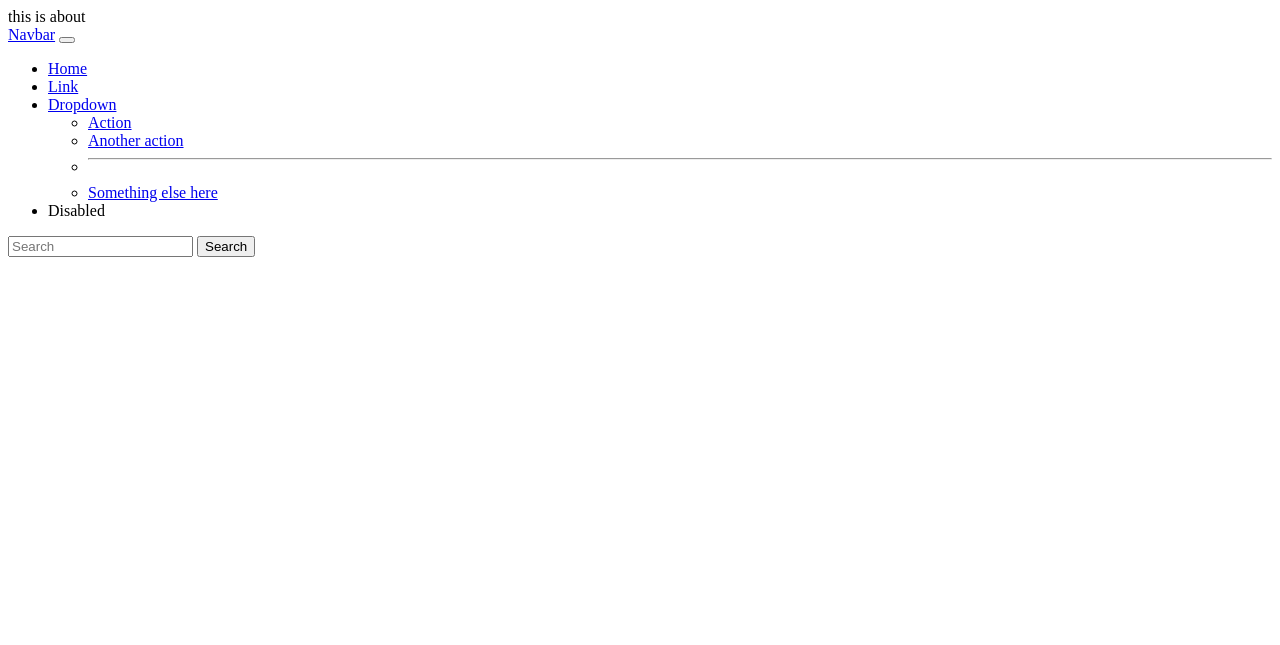
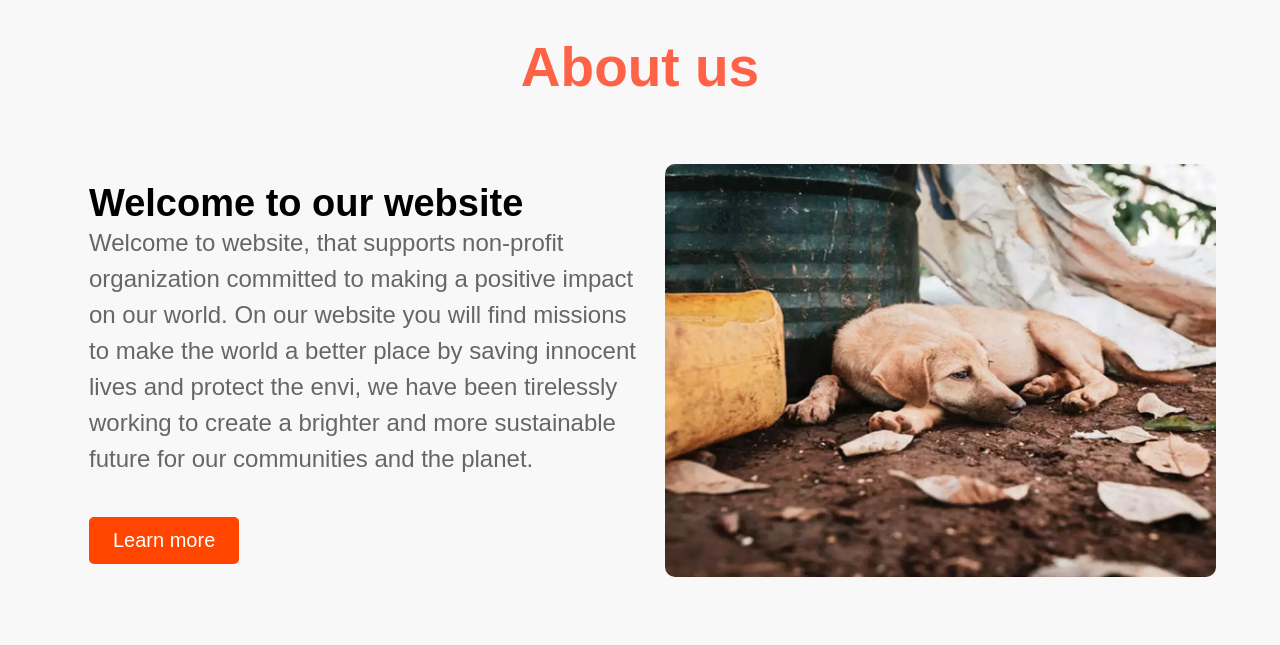
Before and after one commit to radiant101/ngowebsite, a Django app: page /about in a window 1280 px wide. Shown: the top 645 px of the page. Run offline with Django 4.2, Linux system fonts and the light colour scheme.

Commit message:
added dog image

```diff
--- a/ngoweb/home/urls.py
+++ b/ngoweb/home/urls.py
@@ -7,7 +7,7 @@ urlpatterns = [
     path('about',views.about, name='about'),
     path('ngos',views.ngos, name='ngos'),
     path('report/',views.report,name='report'),
-    path('contact',views.contact, name='contact'),
+    path('contact',views.contact_form, name='contact'),
 
 
 ]
--- /dev/null
+++ b/ngoweb/static/about.css
@@ -0,0 +1,125 @@
+*{
+    margin: 0px;
+    padding: 0px;
+    box-sizing: border-box;
+    font-family: "arial",sans-serif;
+}
+ body{
+    overflow: hidden;
+ }
+.hero{
+    background-color: #f8f8f8;
+    overflow: hidden;
+}
+.heading h1{
+    color:#ff6347;
+    font-size: 55px;
+    text-align: center;
+    margin-top:35px
+}
+.container{
+    display: flex;
+    justify-content:center;
+    align-items: center;
+    width: 90%;
+    margin: 65px auto;
+}
+.hero-content{
+    flex:1;
+    width: 600px;
+    margin:0px 25px;
+    animation: fadeInUp 2s ease;
+}
+.hero-content h2{
+    font-size: 38px;
+    margin-bottom: 20px;
+    margin: auto;
+}
+.hero-content p{
+    font-size: 24px;
+    line-height: 1.5;
+    margin-bottom: 40px;
+    color: #666;
+}
+.hero-content button{
+    display:inline-block;
+    background-color: #ff4500;
+    color:#fff;
+    padding: 12px 24px;
+    border-radius: 5px;
+    font-size: 20px;
+    border: none;
+    cursor: pointer;
+    transition: 0.3s ease;
+}
+.hero-content button:hover{
+background-color: #ff6347;
+transform: scale(1.1);
+}
+.hero-image{
+    flex: 1;
+    width: 600px;
+    margin: auto;
+    animation: fadeInRight 2s ease;
+
+}
+img{
+    width: 100%;
+    height: auto;
+    border-radius: 10px;
+}
+@media screen and (max-width:768px){
+    .heading h1{
+        font-size: 45px;
+        margin-top: 30px;
+    }
+    .hero{
+        margin: 0px;
+    }
+    .container{
+        width: 100%;
+        flex-direction: column;
+        margin: 0px;
+        padding: 0px 40px;
+    }
+    .hero-content{
+        width: 100%;
+        margin: 35px 0px;
+    }
+    .hero-content h2{
+        font-size: 30px;
+    }
+    .hero-content p{
+        font-size:18px;
+        margin-bottom: 20px;
+    }
+    .hero-content button{
+        font-size: 16px;
+        padding: 8px 16px;
+    }
+    .hero-image{
+        width: 100%;
+    }
+}
+@keyframes fadeInUp{
+    0%{
+        opacity: 0;
+        transform:translateY(50px);
+
+    }
+    100%{
+        opacity: 1;
+        transform: translateY(0px);
+    }
+}
+@keyframes fadeInRight{
+    0%{
+        opacity: 0;
+        transform: translateX(-50px);
+    }
+    100%{
+        opacity: 1;
+        transform: translateX(0px);
+    }
+
+}
--- a/ngoweb/templates/about.html
+++ b/ngoweb/templates/about.html
@@ -3,45 +3,25 @@
 <head>
     <meta charset="UTF-8">
     <meta name="viewport" content="width=device-width, initial-scale=1.0">
-    <title>about</title>
+    <title>Document</title>
+    <link rel="stylesheet" type="text/css" href="static/about.css">
+
 </head>
 <body>
-    this is about
+
+   <section class="hero">
+    <div class="heading">
+        <h1> About us</h1>
+    </div>
+    <div class="container">
+        <div class="hero-content">
+            <h2>Welcome to our website</h2>
+            <p>Welcome to website, that supports non-profit organization committed to making a positive impact on our world. On our website you will find missions to make the world a better place by saving innocent lives and protect the envi, we have been tirelessly working to create a brighter and more sustainable future for our communities and the planet.</p>
+        <button class="ca-button">Learn more</button>
+       </div>
+<div class="hero-image">
+    <img src="dog2.jpg">
+</div>
+    </div>
 </body>
 </html>
-<nav class="navbar navbar-expand-lg bg-body-tertiary">
-    <div class="container-fluid">
-      <a class="navbar-brand" href="#">Navbar</a>
-      <button class="navbar-toggler" type="button" data-bs-toggle="collapse" data-bs-target="#navbarSupportedContent" aria-controls="navbarSupportedContent" aria-expanded="false" aria-label="Toggle navigation">
-        <span class="navbar-toggler-icon"></span>
-      </button>
-      <div class="collapse navbar-collapse" id="navbarSupportedContent">
-        <ul class="navbar-nav me-auto mb-2 mb-lg-0">
-          <li class="nav-item">
-            <a class="nav-link active" aria-current="page" href="#">Home</a>
-          </li>
-          <li class="nav-item">
-            <a class="nav-link" href="#">Link</a>
-          </li>
-          <li class="nav-item dropdown">
-            <a class="nav-link dropdown-toggle" href="#" role="button" data-bs-toggle="dropdown" aria-expanded="false">
-              Dropdown
-            </a>
-            <ul class="dropdown-menu">
-              <li><a class="dropdown-item" href="#">Action</a></li>
-              <li><a class="dropdown-item" href="#">Another action</a></li>
-              <li><hr class="dropdown-divider"></li>
-              <li><a class="dropdown-item" href="#">Something else here</a></li>
-            </ul>
-          </li>
-          <li class="nav-item">
-            <a class="nav-link disabled" aria-disabled="true">Disabled</a>
-          </li>
-        </ul>
-        <form class="d-flex" role="search">
-          <input class="form-control me-2" type="search" placeholder="Search" aria-label="Search">
-          <button class="btn btn-outline-success" type="submit">Search</button>
-        </form>
-      </div>
-    </div>
-  </nav>
--- a/ngoweb/templates/contact.html
+++ b/ngoweb/templates/contact.html
@@ -12,7 +12,7 @@
 <!-- i have added name ,id,for same -->
 <div class="container">
   <h2 class="text-center my-3">Contact Us</h2>
-  <form action="/contact" method="post">
+  <form action="contact" method="post">
       {% csrf_token %}
       <div class="row g-3">
           <div class="col-md-6">
```
Also changed, not shown: ngoweb/static/indexpage.css (+4 -4 lines), ngoweb/db.sqlite3, ngoweb/static/dog2.jpg (added).
